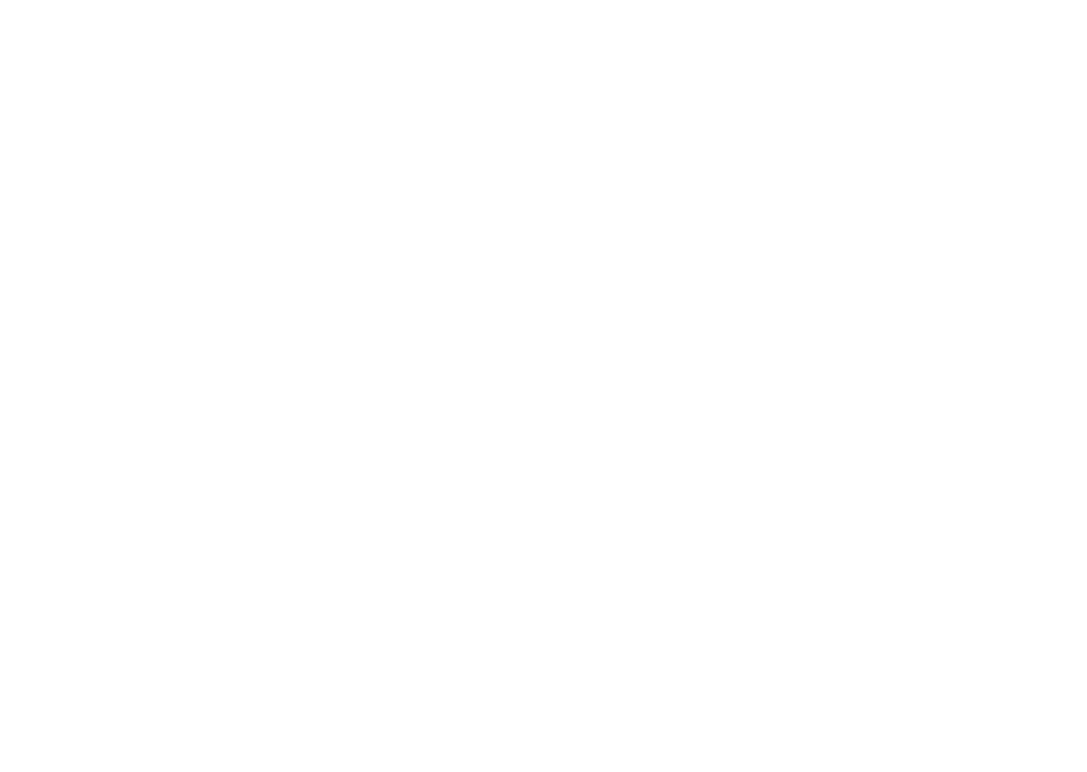
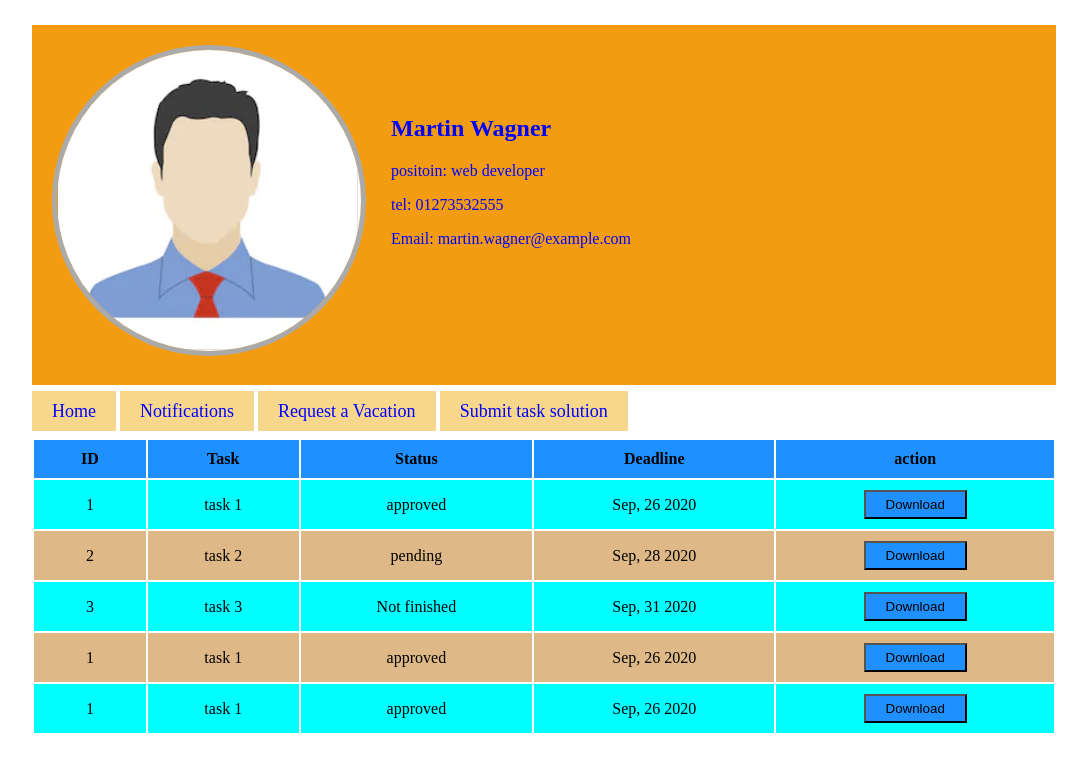
Before and after one commit to be4o/team-management, a plain HTML site: page employee/index.html in a window 1280 px wide. Shown: the whole page, without its empty margins (96-1183 px from the left). Drawn offline with Linux system fonts and the light colour scheme.

Commit message:
employee design

```diff
--- /dev/null
+++ b/css/employee.css
@@ -0,0 +1,93 @@
+body{
+    margin:0; padding:0
+}
+.container{
+    width:80%;
+    display: block;
+    margin:auto;
+
+}
+
+header{
+    margin-top:25px;
+    background-color: #f39c12;
+    height: 320px;
+    padding: 20px;
+}
+.profile-image img{
+    float:left;
+    margin-right:5px;
+    border-radius: 50%;
+    border:5px solid #AAA;
+}
+header .info{
+    /* border:2px solid #aaa; */
+    display: inline-block;
+    margin-top: 30px;
+    padding: 20px;
+    color:blue
+}
+
+/* Navication menu */
+nav{
+
+}
+nav ul{
+    list-style: none;
+    padding: 0;
+}
+nav li{
+    display: inline;
+}
+nav li a{
+    padding:10px 20px;
+    background-color: #f7d78c;
+    text-decoration: none;
+    color:blue;
+    font-size: 18px;
+}
+nav li a:hover{
+    background-color: #f39c12;
+}
+/* Data table  */
+table{
+    width: 100%;
+}
+tr{
+    cursor: pointer;
+}
+
+thead tr{
+    background-color: dodgerblue !important;
+
+}
+tr:nth-child(odd){
+    background-color: aqua;
+}
+tr:nth-child(even){
+    background-color: burlywood;
+}
+td, th{
+    padding:10px 20px;
+    text-align: center;
+}
+tr:hover{
+    background-color: red;
+}
+.btn-download{
+    padding: 5px 20px;
+    background-color: dodgerblue;
+}
+
+.notes{
+
+}
+div.note{
+    background-color: #cce5ff;
+    color: #004085;
+    border:1px solid #b8daff;
+    padding: .75rem 1.25rem;
+    margin-bottom: 1rem;
+    border: 1px solid transparent;
+    border-radius: .25rem;
+}
--- a/employee/index.html
+++ b/employee/index.html
@@ -3,12 +3,84 @@
     <meta charset="UTF-8">
     <meta name="viewport" content="width=device-width, initial-scale=1.0">
     <title>Employee Name</title>
+    <link rel="stylesheet" href="../css/employee.css">
 </head>
 <body>
     <div class="container">
+        <section>
+            <header>
+                <div class="profile-image">
+                    <img src="../images/profile.png" alt="Employee Profile Picture">
+                </div>
+                <div class="info">
+                    <h2>Martin Wagner</h2>
+                    <p>positoin: web developer</p>
+                    <p>tel: 01273532555</p>
+                    <p>Email: martin.wagner@example.com</p>
+                </div>
+            </header>
+        </section>
+        <!-- navication menu -->
+        <nav>
+            <ul>
+                <li><a href="index.html">Home</a></li>
+                <li><a href="notes.html">Notifications</a></li>
+                <li><a href="requestvacation.html">Request a Vacation</a></li>
+                <li><a href="submitsolution.html">Submit task solution</a></li>
+            </ul>
+        </nav>
 
+        <!-- Tasks Table -->
+        <section>
+            <table>
+                <thead>
+                    <tr>
+                        <th>ID</th>
+                        <th>Task</th>
+                        <th>Status</th>
+                        <th>Deadline</th>
+                        <th>action</th>
+                    </tr>
+                </thead>
+                <tbody>
+                    <tr>
+                        <td>1</td>
+                        <td>task 1</td>
+                        <td>approved</td>
+                        <td>Sep, 26 2020</td>
+                        <td><button class="btn-download">Download</button></td>
+                    </tr>
+                    <tr>
+                        <td>2</td>
+                        <td>task 2</td>
+                        <td>pending</td>
+                        <td>Sep, 28 2020</td>
+                        <td><button class="btn-download">Download</button></td>
+                    </tr>
+                    <tr>
+                        <td>3</td>
+                        <td>task 3</td>
+                        <td>Not finished</td>
+                        <td>Sep, 31 2020</td>
+                        <td><button class="btn-download">Download</button></td>
+                    </tr>
+                    <tr>
+                        <td>1</td>
+                        <td>task 1</td>
+                        <td>approved</td>
+                        <td>Sep, 26 2020</td>
+                        <td><button class="btn-download">Download</button></td>
+                    </tr>
+                    <tr>
+                        <td>1</td>
+                        <td>task 1</td>
+                        <td>approved</td>
+                        <td>Sep, 26 2020</td>
+                        <td><button class="btn-download">Download</button></td>
+                    </tr>
+                </tbody>
+            </table>
+        </section>
     </div>
-
-
 </body>
 </html>
```
Also changed, not shown: employee/notes.html (added, +53 -0 lines), employee/requestvacation.html (added, +43 -0 lines), index.html (+4 -6 lines), js/login.js (+20 -14 lines), images/profile.png (added), 1 other file.
